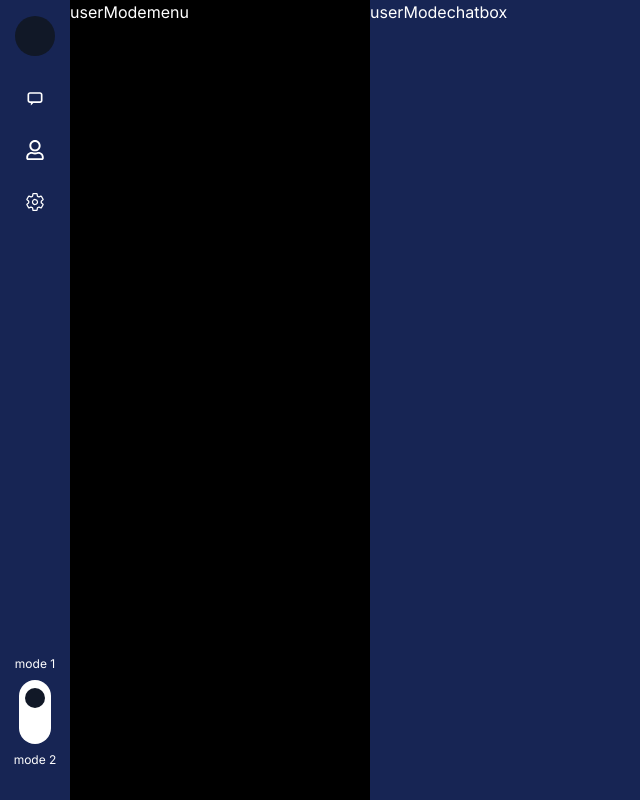
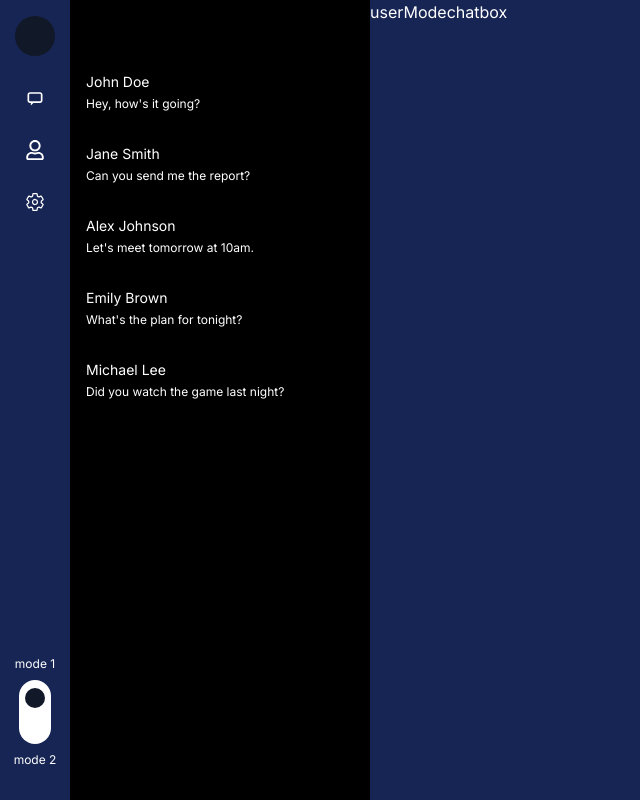
Before and after one commit to GENERATOR07/Cognimed, a Next.js app: page / in a window 1280 px wide. Shown: the whole page, without its empty margins (0-640 px from the left). Built offline with nearby package versions, Linux system fonts and the light colour scheme.

Commit message:
added menu component

```diff
--- a/src/components/menu.tsx
+++ b/src/components/menu.tsx
@@ -1,11 +1,19 @@
+import { useMenuData } from '@/hooks/useMenuData'
 import { useUserMode } from '@/hooks/useMode'
 import React from 'react'
+import UserList from './user-list'
+import { ResearchTopic, User } from '@/dummy/menu-data'
+import ReasearchList from './research-list'
+
 
 export default function Menu() {
   const {userMode}=useUserMode()
+  const data=useMenuData("")
+
   return (
-    <div className="bg-black w-[300px]">
-       {userMode?"userMode":"docs mode"}
-      menu</div>
+    <div className="bg-black w-[300px] flex flex-col ">
+       <div className='h-14'></div>
+       {userMode?<UserList data={data as User[]}/>:<ReasearchList data={data as ResearchTopic[]}/>}
+    </div>
   )
 }
--- /dev/null
+++ b/src/components/research-list.tsx
@@ -0,0 +1,23 @@
+import { ResearchTopic } from '@/dummy/menu-data'
+import React from 'react'
+interface ResearchListProps{
+    data:ResearchTopic[]
+}
+interface ResearchListItemProps{
+    id:number,
+    topic:string,
+    date:string
+}
+const ResearchListItem=({id,topic,date}:ResearchListItemProps)=>{
+    return<button className='flex flex-col gap-1 px-4 py-2' key={id}>
+    <span className='text-sm'>{topic}</span>
+  <span className='text-xs'>{date}</span>
+</button>
+}
+export default function ReasearchList({data}:ResearchListProps) {
+    return<div className='flex flex-col py-2 gap-4'>
+    {
+        data.map((data:ResearchTopic)=><ResearchListItem id={data.id} topic={data.topic} date={data.dateOfSearch}/>)
+    }
+  </div>
+}
--- /dev/null
+++ b/src/components/user-list.tsx
@@ -0,0 +1,25 @@
+import { User} from '@/dummy/menu-data'
+import React from 'react'
+interface UserListProps{
+    data:User[]
+}
+interface UserListItemProps{
+    id:number,
+    name:string,
+    lastMessage:string
+}
+const UserListItem=({id,name,lastMessage}:UserListItemProps)=>{
+    return <button className='flex flex-col gap-1 px-4 py-2' key={id}>
+              <span className='text-sm'>{name}</span>
+            <span className='text-xs'>{lastMessage}</span>
+        </button>
+}
+
+export default function UserList({data}:UserListProps) {
+  return<div className='flex flex-col py-2 gap-4'>
+    {
+        data.map((data:User)=><UserListItem id={data.id} name={data.name} lastMessage={data.lastMessage}/>)
+    }
+  </div>
+
+}
--- /dev/null
+++ b/src/dummy/menu-data.tsx
@@ -0,0 +1,68 @@
+export interface User {
+    id: number;
+    name: string;
+    lastMessage: string;
+  }
+
+ export  const userList: User[] = [
+    {
+      id: 1,
+      name: "John Doe",
+      lastMessage: "Hey, how's it going?",
+    },
+    {
+      id: 2,
+      name: "Jane Smith",
+      lastMessage: "Can you send me the report?",
+    },
+    {
+      id: 3,
+      name: "Alex Johnson",
+      lastMessage: "Let's meet tomorrow at 10am.",
+    },
+    {
+      id: 4,
+      name: "Emily Brown",
+      lastMessage: "What's the plan for tonight?",
+    },
+    {
+      id: 5,
+      name: "Michael Lee",
+      lastMessage: "Did you watch the game last night?",
+    },
+  ];
+
+
+  export interface ResearchTopic {
+    id: number;
+    topic: string;
+    dateOfSearch: string;
+  }
+
+ export  const researchTopicList: ResearchTopic[] = [
+    {
+      id: 1,
+      topic: "Artificial Intelligence",
+      dateOfSearch: "2024-04-28",
+    },
+    {
+      id: 2,
+      topic: "Renewable Energy",
+      dateOfSearch: "2024-04-27",
+    },
+    {
+      id: 3,
+      topic: "Climate Change",
+      dateOfSearch: "2024-04-26",
+    },
+    {
+      id: 4,
+      topic: "Space Exploration",
+      dateOfSearch: "2024-04-25",
+    },
+    {
+      id: 5,
+      topic: "Biotechnology",
+      dateOfSearch: "2024-04-24",
+    },
+  ];
--- /dev/null
+++ b/src/hooks/useMenuData.tsx
@@ -0,0 +1,10 @@
+import { researchTopicList, userList } from "@/dummy/menu-data"
+import { useUserMode } from "./useMode"
+
+
+export const useMenuData=(searchValue:string)=>{
+const {userMode}=useUserMode()
+let result=userMode?userList:researchTopicList
+return result
+
+}
```
Also changed, not shown: src/components/sidebar.tsx (+1 -6 lines).
